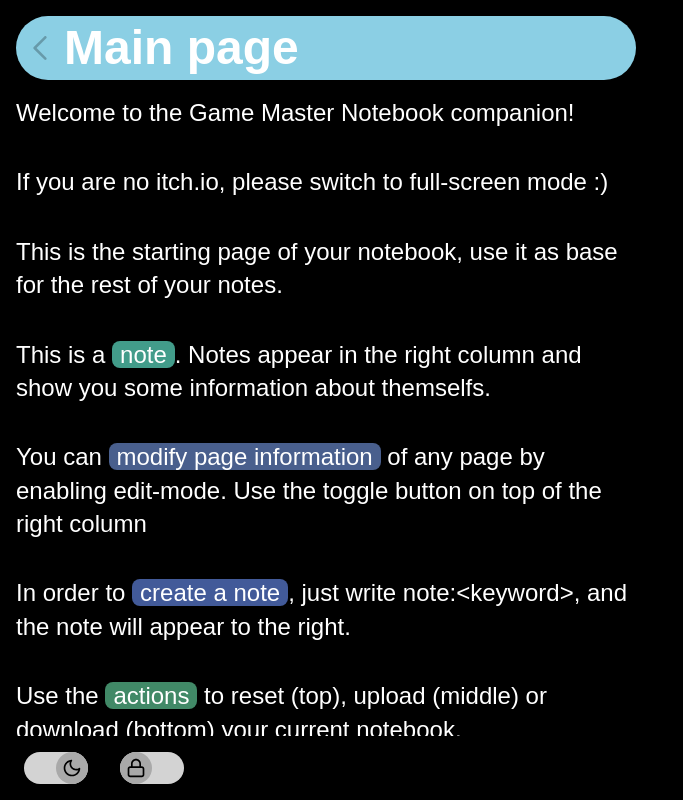
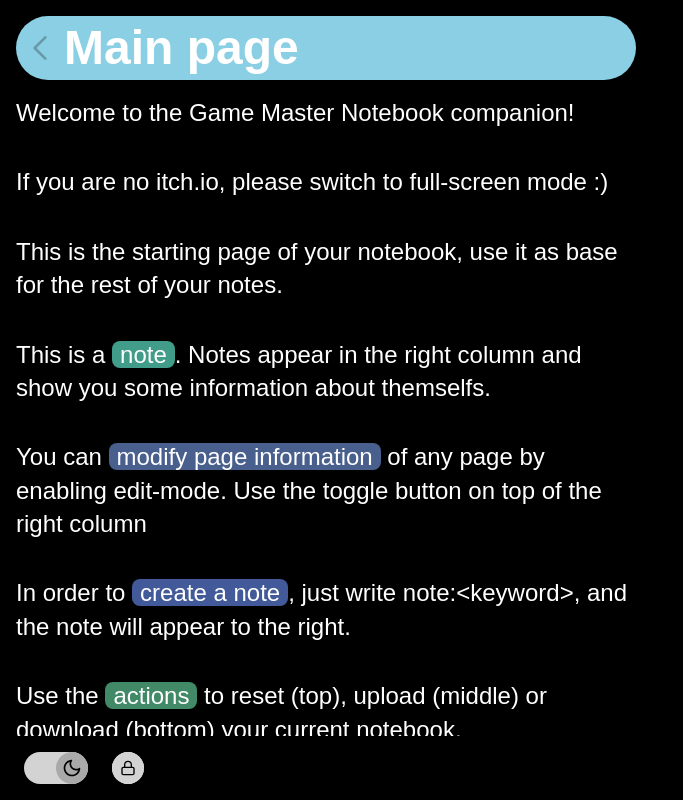
Before and after one commit to joseignacioLS/GMNotebook, a Next.js app: page /1 in a window 1280 px wide. Shown: the whole page, without its empty margins (0-683 px from the left). Built offline with nearby package versions, Linux system fonts and the light colour scheme; a web font is replaced by a local one.

Commit message:
feat: minilogin

```diff
--- /dev/null
+++ b/src/components/Forms/MiniLogin/MiniLogin.tsx
@@ -0,0 +1,57 @@
+import React, { useContext, useState } from "react";
+import styles from "./minilogin.module.scss";
+import Button, { behaviourEnum } from "@/components/Button/Button";
+import { loginToServer } from "@/utils/login";
+import { modalContext } from "@/context/modal";
+import { DataContext } from "@/context/data";
+
+const MiniLogin = () => {
+  const [expanded, setExpanded] = useState<boolean>(false);
+  const [password, setPassword] = useState<string>("");
+  const { setGmMode, gameName, gmMode } = useContext(DataContext);
+  const { closeModal } = useContext(modalContext);
+
+  const handleSubmit = async (e: any) => {
+    e.preventDefault();
+    if (await loginToServer(gameName, password)) {
+      setGmMode(true);
+      closeModal();
+    }
+  };
+
+  const handleButtonClick = (e: any) => {
+    if (gmMode) {
+      setGmMode(false);
+      setPassword("");
+    } else {
+      setExpanded((v) => !v);
+    }
+  };
+
+  return (
+    <form className={styles.wrapper} onSubmit={handleSubmit}>
+      <input
+        className={`${styles.passwordInput} ${expanded && styles.expanded}`}
+        placeholder="password"
+        type="password"
+        value={password}
+        onChange={(e) => {
+          setPassword(e.currentTarget.value);
+        }}
+      />
+      <Button
+        addClass={`${styles.button} ${expanded && styles.expanded}`}
+        behaviour={gmMode ? behaviourEnum.NEGATIVE : behaviourEnum.NEUTRAL}
+        onClick={handleButtonClick}
+      >
+        {gmMode ? (
+          <img src="/images/unlocked.svg" />
+        ) : (
+          <img src="/images/locked.svg" />
+        )}
+      </Button>
+    </form>
+  );
+};
+
+export default MiniLogin;
--- /dev/null
+++ b/src/components/Forms/MiniLogin/minilogin.module.scss
@@ -0,0 +1,26 @@
+.wrapper {
+  display: flex;
+  justify-content: flex-start;
+  align-items: center;
+
+  .passwordInput {
+    height: 100%;
+    width: 2rem;
+    padding: 0;
+    margin: 0;
+    border: 0;
+    outline: 0;
+    border-radius: 200px 200px 200px 200px;
+    transition: width 0.3s;
+    text-align: center;
+
+    &.expanded {
+      width: 100%;
+      padding: 0.5rem 2rem .5rem .5rem;
+    }
+  }
+  .button {
+    border-radius: 50% !important;
+    transform: translateX(-100%)
+  }
+}
--- a/src/components/NoteBook.tsx
+++ b/src/components/NoteBook.tsx
@@ -14,6 +14,7 @@ import ToggleButton from "./Button/ToggleButton";
 import { modalContext } from "@/context/modal";
 import LoginForm from "./Forms/LoginForm/LoginForm";
 import { darkModeContext } from "@/context/darkmode";
+import MiniLogin from "./Forms/MiniLogin/MiniLogin";
 
 const NoteBook = () => {
   const { darkMode, toggleDarkMode } = useContext(darkModeContext);
@@ -60,20 +61,7 @@ const NoteBook = () => {
           rightButton={<img src="/images/moon.svg" />}
           onClick={toggleDarkMode}
         ></ToggleButton>
-
-        <ToggleButton
-          isOn={gmMode}
-          leftButton={<img src="/images/locked.svg" />}
-          rightButton={<img src="/images/unlocked.svg" />}
-          onClick={() => {
-            if (gmMode) {
-              setGmMode(false);
-              updateEditMode(false);
-            } else {
-              setContent(<LoginForm />);
-            }
-          }}
-        ></ToggleButton>
+        <MiniLogin />
       </div>
       {gmMode && <DataActions />}
     </div>
```
